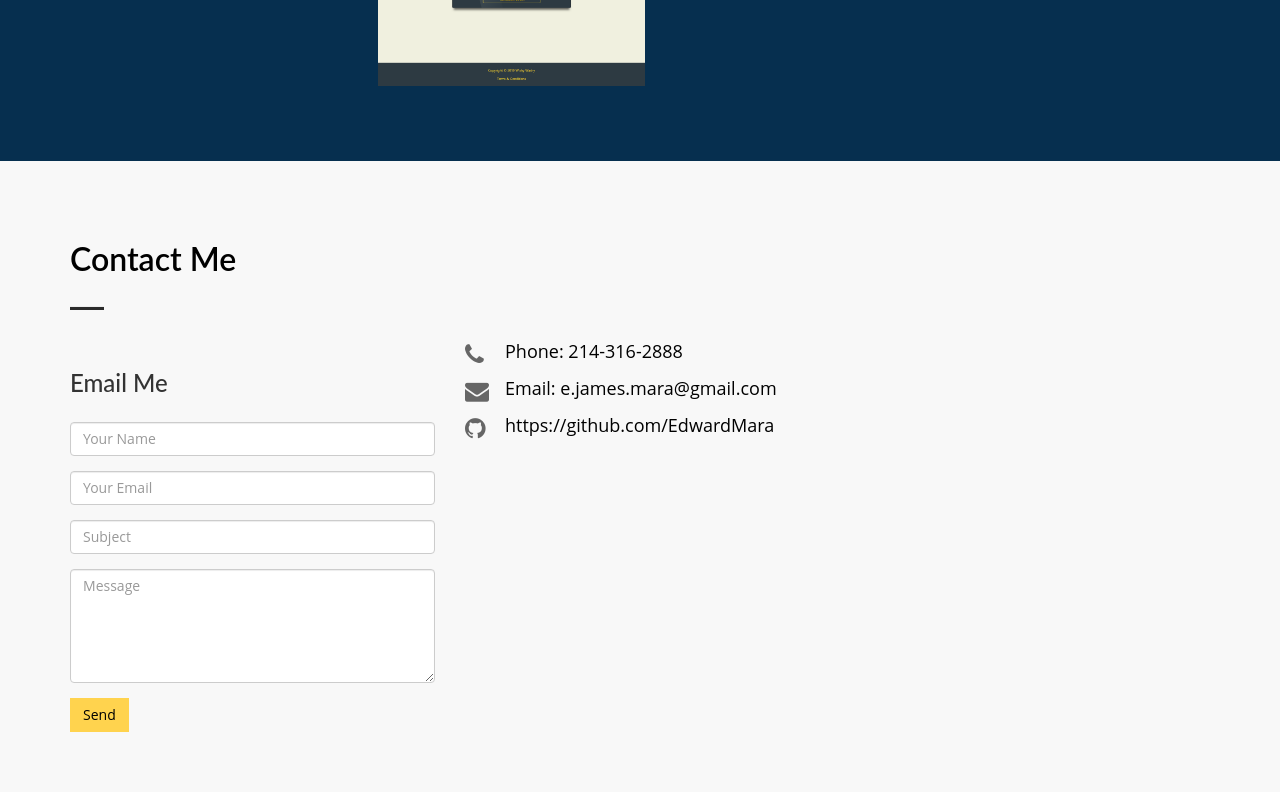
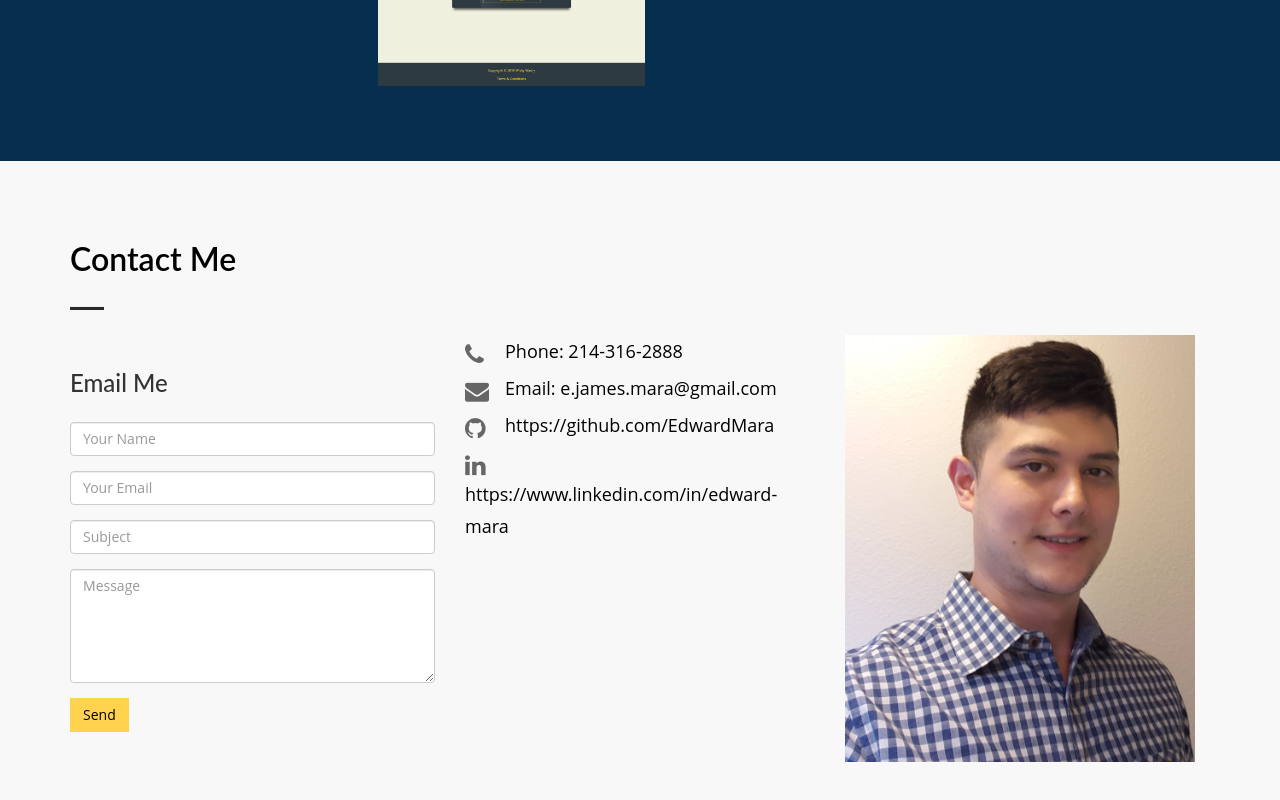
Before and after one commit to EdwardMara/EJM-Portfolio, a website: page index.html in a window 1280 px wide. Shown: the part 1396-2196 px from the top of the page. Drawn offline with Linux system fonts and the light colour scheme.

Commit message:
added profile pic and linkedin link to contact section

```diff
--- a/index.html
+++ b/index.html
@@ -225,13 +225,15 @@
                   class="link-dec">e.james.mara@gmail.com</a></p>
               <p class="white"><span aria-hidden="true" class="fa fa-github"></span><a
                   href="https://github.com/EdwardMara" class="link-dec">https://github.com/EdwardMara</a></p>
+              <p class="white"><span aria-hidden="true" class="fa fa-linkedin"></span><a
+                  href="https://www.linkedin.com/in/edward-mara-2872b5191/" class="link-dec">https://www.linkedin.com/in/edward-mara</a></p>
 
             </div>
           </div>
           <div class="col-md-4">
-            <div class="contact-icon-container hidden-md hidden-sm hidden-xs">
-              <!-- TODO: insert picture of myself here -->
-              <!-- <span aria-hidden="true"></span> -->
+            <div class="hidden-md hidden-sm hidden-xs">
+              <span aria-hidden="true"><img src="./img/profile (2).jpg" alt="profile"
+                  class="img-responsive"></span>
             </div>
           </div>
         </div>
```
Also changed, not shown: img/profile (2).jpg (added).
